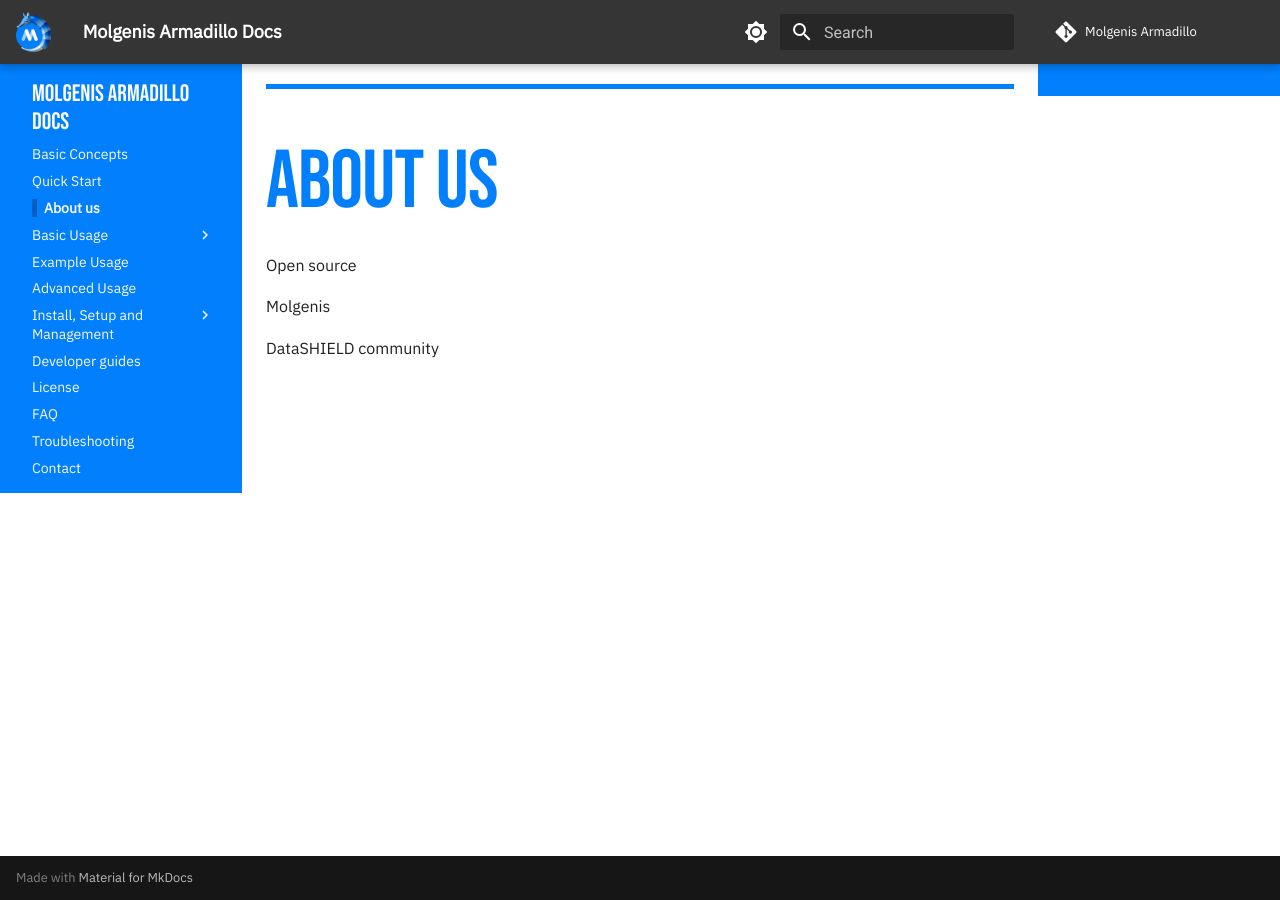
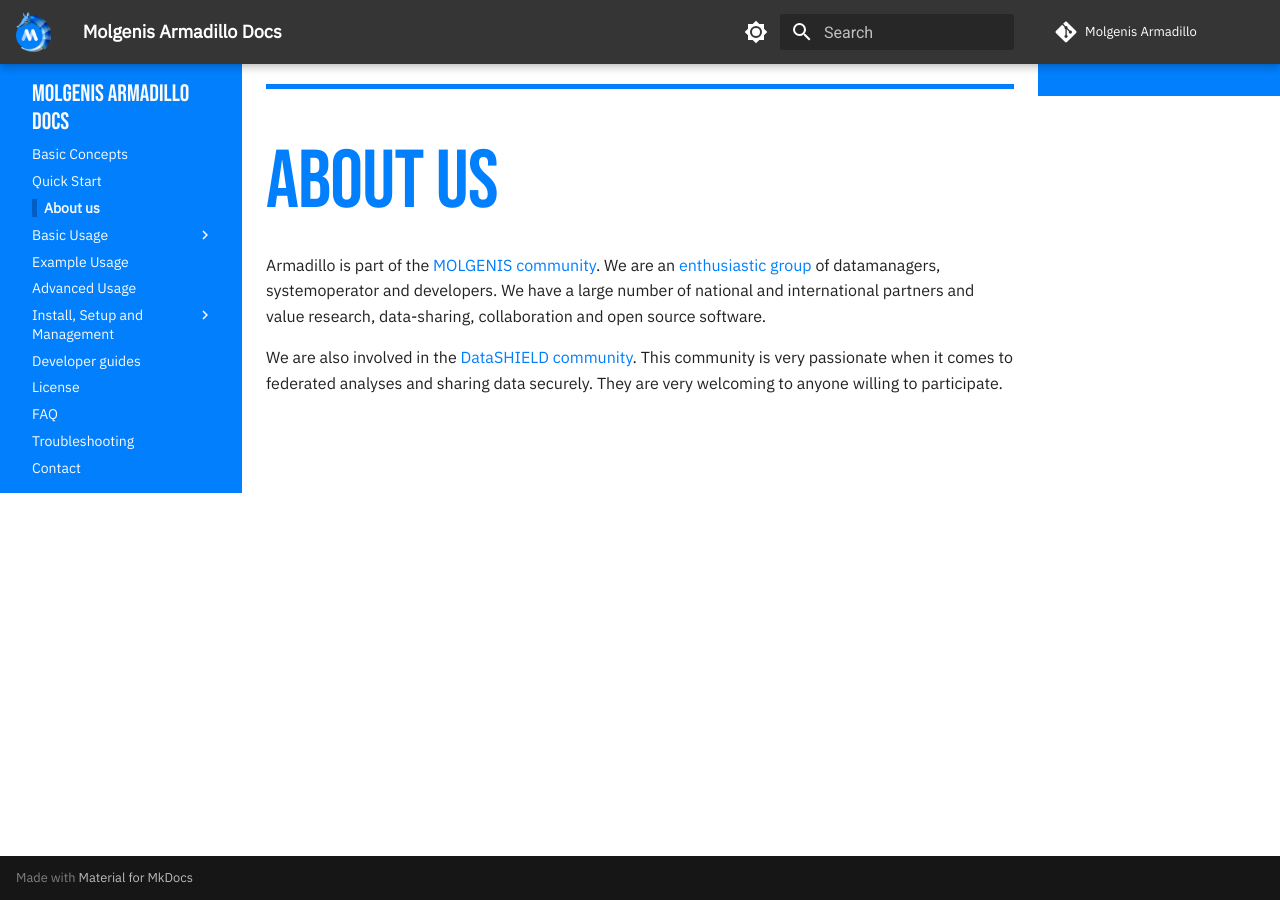
Before and after one commit to molgenis/molgenis-service-armadillo, an MkDocs documentation site: the page built from docs/pages/about_us.md, in a window 1280 px wide. Built offline with MkDocs 1.6.1 and Material for MkDocs 9.7.7, drawn with Linux system fonts in a browser that asks for light colours; comment, search, counter and statistics services are not loaded.

Commit message:
docs(about): there's something there, needs improvement

```diff
--- a/docs/pages/about_us.md
+++ b/docs/pages/about_us.md
@@ -1,6 +1,7 @@
 # About us
-Open source
+Armadillo is part of the [MOLGENIS community](https://molgenis.org/communities.html). We are an
+[enthusiastic group](https://molgenis.org/team.html) of datamanagers, systemoperator and developers. We have a large
+number of national and international partners and value research, data-sharing, collaboration and open source software.
 
-Molgenis
-
-DataSHIELD community
+We are also involved in the [DataSHIELD community](https://wiki.datashield.org/). This community is very passionate when
+it comes to federated analyses and sharing data securely. They are very welcoming to anyone willing to participate.
```
